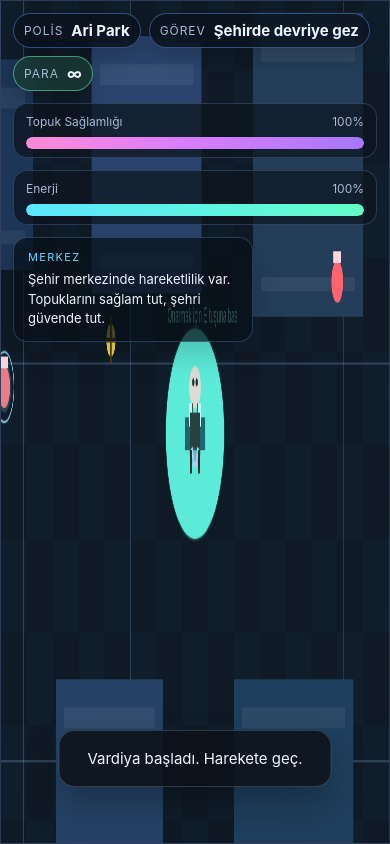
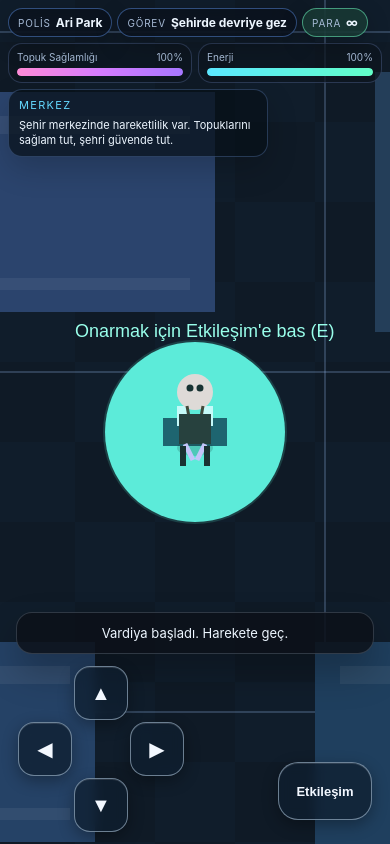
Before and after one commit to toprakaplan-ops/PlayGround, a plain HTML site: page index.html in a window 390 px wide. Drawn offline with Linux system fonts and the light colour scheme; animation ran at ten frames a second.

Commit message:
Publish static build for issue #3
Run: 43627223294
Attempt: 1
Generation: 7
Source: 78014940a96b4bad7d0d08f8fee64d8df1677104

```diff
--- a/game.js
+++ b/game.js
@@ -10,9 +10,26 @@ const energyBar = document.getElementById('energyBar');
 const moneyText = document.getElementById('moneyText');
 const messageBox = document.getElementById('messageBox');
 const restartBtn = document.getElementById('restartBtn');
+const interactBtn = document.getElementById('interactBtn');
 
 const world = { width: 2200, height: 2200 };
 const keys = {};
+const activePointers = new Map();
+let viewportWidth = 1200;
+let viewportHeight = 720;
+
+function resizeCanvas() {
+  const rect = canvas.getBoundingClientRect();
+  const pixelRatio = Math.min(window.devicePixelRatio || 1, 2);
+  viewportWidth = rect.width;
+  viewportHeight = rect.height;
+  canvas.width = Math.round(rect.width * pixelRatio);
+  canvas.height = Math.round(rect.height * pixelRatio);
+  ctx.setTransform(pixelRatio, 0, 0, pixelRatio, 0, 0);
+}
+
+window.addEventListener('resize', resizeCanvas);
+resizeCanvas();
 const markerRadius = 30;
 const buildingRects = [
   { x: 300, y: 230, w: 280, h: 180, color: '#1d3557' },
@@ -98,6 +115,46 @@ document.addEventListener('keydown', (event) => {
 
 document.addEventListener('keyup', (event) => {
   keys[event.key.toLowerCase()] = false;
+});
+
+function clearTouchInputs() {
+  for (const key of activePointers.values()) keys[key] = false;
+  activePointers.clear();
+}
+
+document.querySelectorAll('.direction-button').forEach((button) => {
+  button.addEventListener('pointerdown', (event) => {
+    event.preventDefault();
+    const key = button.dataset.key;
+    activePointers.set(event.pointerId, key);
+    keys[key] = true;
+    try {
+      button.setPointerCapture(event.pointerId);
+    } catch (error) {
+      // Synthetic pointer events used by tests do not have a capturable pointer.
+    }
+  });
+
+  const release = (event) => {
+    const key = activePointers.get(event.pointerId);
+    if (!key) return;
+    keys[key] = false;
+    activePointers.delete(event.pointerId);
+  };
+
+  button.addEventListener('pointerup', release);
+  button.addEventListener('pointercancel', release);
+  button.addEventListener('lostpointercapture', release);
+});
+
+interactBtn.addEventListener('pointerdown', (event) => {
+  event.preventDefault();
+  handleInteraction();
+});
+
+window.addEventListener('blur', clearTouchInputs);
+document.addEventListener('visibilitychange', () => {
+  if (document.hidden) clearTouchInputs();
 });
 
 function resetGame() {
@@ -256,15 +313,13 @@ function updatePlayer(dt) {
 }
 
 function updateCamera() {
-  const viewportWidth = canvas.width;
-  const viewportHeight = canvas.height;
   camera.x = clamp(player.x - viewportWidth / 2, 0, world.width - viewportWidth);
   camera.y = clamp(player.y - viewportHeight / 2, 0, world.height - viewportHeight);
 }
 
 function drawBackground() {
   ctx.fillStyle = '#0b1720';
-  ctx.fillRect(0, 0, canvas.width, canvas.height);
+  ctx.fillRect(0, 0, viewportWidth, viewportHeight);
 
   ctx.save();
   ctx.translate(-camera.x, -camera.y);
@@ -428,7 +483,7 @@ function drawHudEffects() {
     ctx.fill();
     ctx.fillStyle = '#99ffeb';
     ctx.font = '18px sans-serif';
-    ctx.fillText('Onarmak için E tuşuna bas', shop.x - camera.x - 85, shop.y - camera.y - 95);
+    ctx.fillText("Onarmak için Etkileşim'e bas (E)", shop.x - camera.x - 120, shop.y - camera.y - 95);
   }
 }
 
--- a/index.html
+++ b/index.html
@@ -10,6 +10,16 @@
   <body>
     <div class="app-shell">
       <canvas id="gameCanvas" width="1200" height="720" aria-label="Şehir devriyesi oyunu"></canvas>
+
+      <div class="mobile-controls" aria-label="Dokunmatik oyun kontrolleri">
+        <div class="direction-pad" aria-label="Hareket kontrolleri">
+          <button class="control-button direction-button up-button" type="button" data-key="arrowup" aria-label="Yukarı git">▲</button>
+          <button class="control-button direction-button left-button" type="button" data-key="arrowleft" aria-label="Sola git">◀</button>
+          <button class="control-button direction-button right-button" type="button" data-key="arrowright" aria-label="Sağa git">▶</button>
+          <button class="control-button direction-button down-button" type="button" data-key="arrowdown" aria-label="Aşağı git">▼</button>
+        </div>
+        <button id="interactBtn" class="control-button interact-button" type="button" aria-label="Etkileşim kur">Etkileşim</button>
+      </div>
 
       <div class="hud">
         <div class="top-bar">
--- a/styles.css
+++ b/styles.css
@@ -183,6 +183,10 @@ body {
   box-shadow: 0 18px 36px rgba(0, 0, 0, 0.25);
 }
 
+.mobile-controls {
+  display: none;
+}
+
 .hidden {
   display: none !important;
 }
@@ -204,33 +208,164 @@ body {
   box-shadow: 0 10px 28px rgba(100, 180, 255, 0.5);
 }
 
-@media (max-width: 720px) {
+@media (max-width: 720px), (pointer: coarse) {
+  html, body {
+    height: 100%;
+    height: 100dvh;
+    overscroll-behavior: none;
+  }
+
   .app-shell {
     width: 100vw;
-    height: 100vh;
+    height: 100%;
+    border: 0;
     border-radius: 0;
+    touch-action: none;
   }
 
   .hud {
-    top: 12px;
-    left: 12px;
-    right: 12px;
+    top: max(8px, env(safe-area-inset-top));
+    left: 8px;
+    right: 8px;
+    gap: 6px;
   }
 
   .top-bar {
-    gap: 8px;
+    gap: 5px;
   }
 
   .pill {
-    padding: 7px 10px;
+    gap: 5px;
+    padding: 6px 9px;
+  }
+
+  .pill .label {
+    font-size: 10px;
+  }
+
+  .pill strong {
+    font-size: 12px;
   }
 
   .status-grid {
-    grid-template-columns: 1fr;
+    grid-template-columns: repeat(2, minmax(0, 1fr));
+    gap: 6px;
     max-width: 100%;
   }
 
+  .meter-wrap {
+    padding: 7px 8px 6px;
+  }
+
+  .meter-label-row {
+    font-size: 10px;
+    margin-bottom: 5px;
+  }
+
+  .meter {
+    height: 8px;
+  }
+
   .mission-log {
-    width: min(100%, 240px);
+    width: min(100%, 260px);
+    padding: 8px 10px;
+  }
+
+  .mission-log p {
+    font-size: 11px;
+    line-height: 1.35;
+  }
+
+  .mobile-controls {
+    position: absolute;
+    z-index: 4;
+    inset: auto 0 max(12px, env(safe-area-inset-bottom));
+    display: flex;
+    align-items: flex-end;
+    justify-content: space-between;
+    padding: 0 18px;
+    pointer-events: none;
+    user-select: none;
+    -webkit-user-select: none;
+  }
+
+  .direction-pad {
+    position: relative;
+    width: 166px;
+    height: 166px;
+    pointer-events: none;
+  }
+
+  .control-button {
+    display: grid;
+    place-items: center;
+    border: 1px solid rgba(210, 235, 255, 0.48);
+    color: #f3f8ff;
+    background: rgba(15, 31, 48, 0.76);
+    box-shadow: 0 5px 16px rgba(0, 0, 0, 0.32), inset 0 1px rgba(255, 255, 255, 0.12);
+    backdrop-filter: blur(6px);
+    -webkit-tap-highlight-color: transparent;
+    touch-action: none;
+    pointer-events: auto;
+  }
+
+  .direction-button {
+    position: absolute;
+    width: 54px;
+    height: 54px;
+    border-radius: 16px;
+    font-size: 20px;
+  }
+
+  .direction-button:active,
+  .interact-button:active {
+    background: rgba(65, 139, 184, 0.9);
+    transform: scale(0.96);
+  }
+
+  .up-button { top: 0; left: 56px; }
+  .left-button { top: 56px; left: 0; }
+  .right-button { top: 56px; right: 0; }
+  .down-button { bottom: 0; left: 56px; }
+
+  .interact-button {
+    min-width: 94px;
+    min-height: 58px;
+    margin-bottom: 12px;
+    border-radius: 20px;
+    padding: 0 14px;
+    font-weight: 700;
+    font-size: 13px;
+  }
+
+  .message-box {
+    z-index: 3;
+    bottom: 190px;
+    min-width: 0;
+    width: calc(100% - 32px);
+    padding: 12px 14px;
+    font-size: 13px;
+  }
+
+  .restart {
+    z-index: 5;
+    bottom: 185px;
+    padding: 10px 16px;
+    font-size: 12px;
   }
 }
+
+@media (max-width: 380px) {
+  .mobile-controls { padding: 0 12px; }
+  .direction-pad { transform: scale(0.88); transform-origin: bottom left; }
+  .interact-button { min-width: 82px; padding: 0 10px; }
+}
+
+@media (max-height: 500px) and (max-width: 900px) {
+  .mobile-controls { padding: 0 14px; }
+  .direction-pad { transform: scale(0.72); transform-origin: bottom left; }
+  .interact-button { min-height: 48px; margin-bottom: 4px; }
+  .mission-log { display: none; }
+  .message-box { bottom: 110px; }
+  .restart { bottom: 110px; }
+}
```
Also changed, not shown: .omgithub/deployment.json, screenshots/midnight-patrol.jpg.
